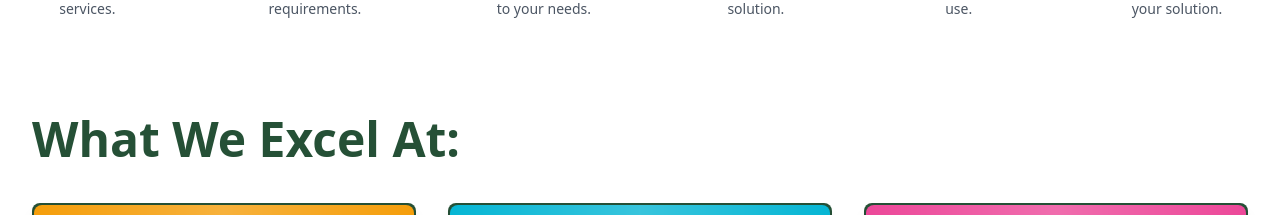
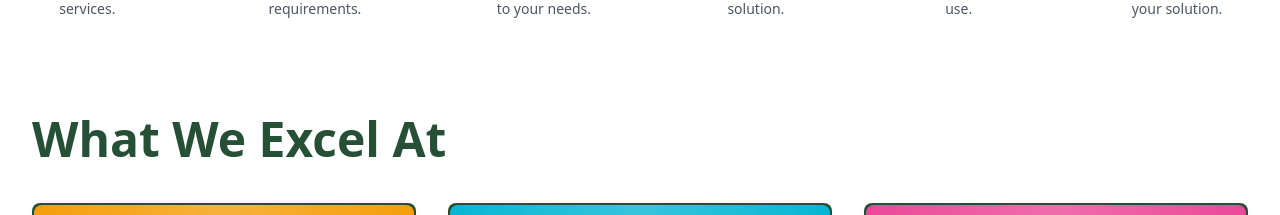
Before and after one commit to jdm1991/final-express, a Next.js app: page / in a window 1280 px wide. Shown: the part 1605-1820 px from the top of the page. Built offline with nearby package versions, Linux system fonts and the light colour scheme; no server answers; the database is empty.

Commit message:
Latest updates

```diff
--- a/src/app/components/Services.jsx
+++ b/src/app/components/Services.jsx
@@ -6,7 +6,7 @@ export default function Services() {
       <div className="max-w-7xl mx-auto px-4 sm:px-6 lg:px-8">
         <div className="text-center">
           <h2 className="text-4xl md:text-5xl font-bold text-[#255036] mb-10 text-left">
-            What We Excel At:
+            What We Excel At
           </h2>
           <div className="grid grid-cols-1 md:grid-cols-3 gap-8">
             <div className="bg-[#255036] p-0.5 rounded-lg shadow-lg hover:scale-105 transition duration-300 ease-in-out group">
```
Also changed, not shown: public/Sandringham2.jpg (added).
